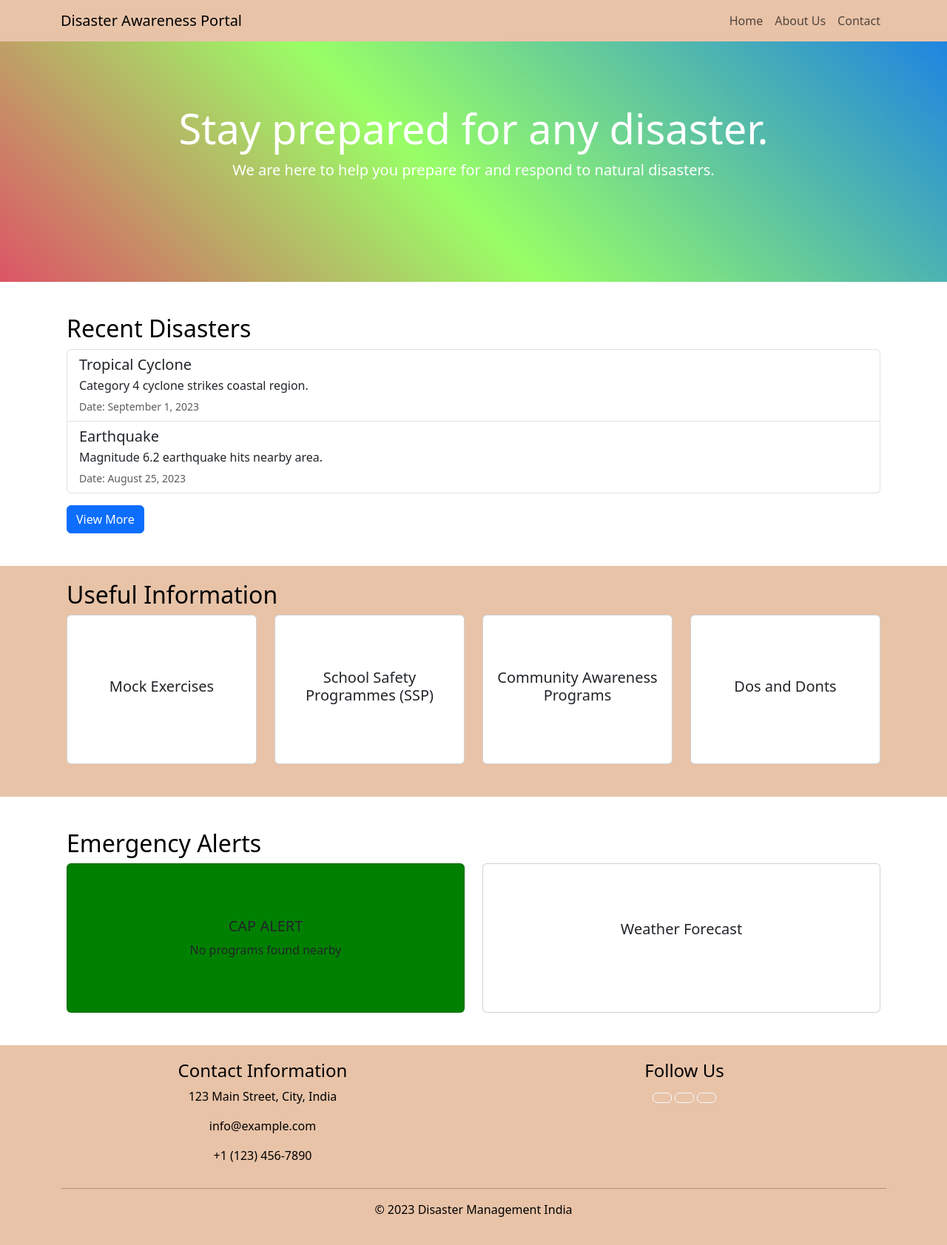
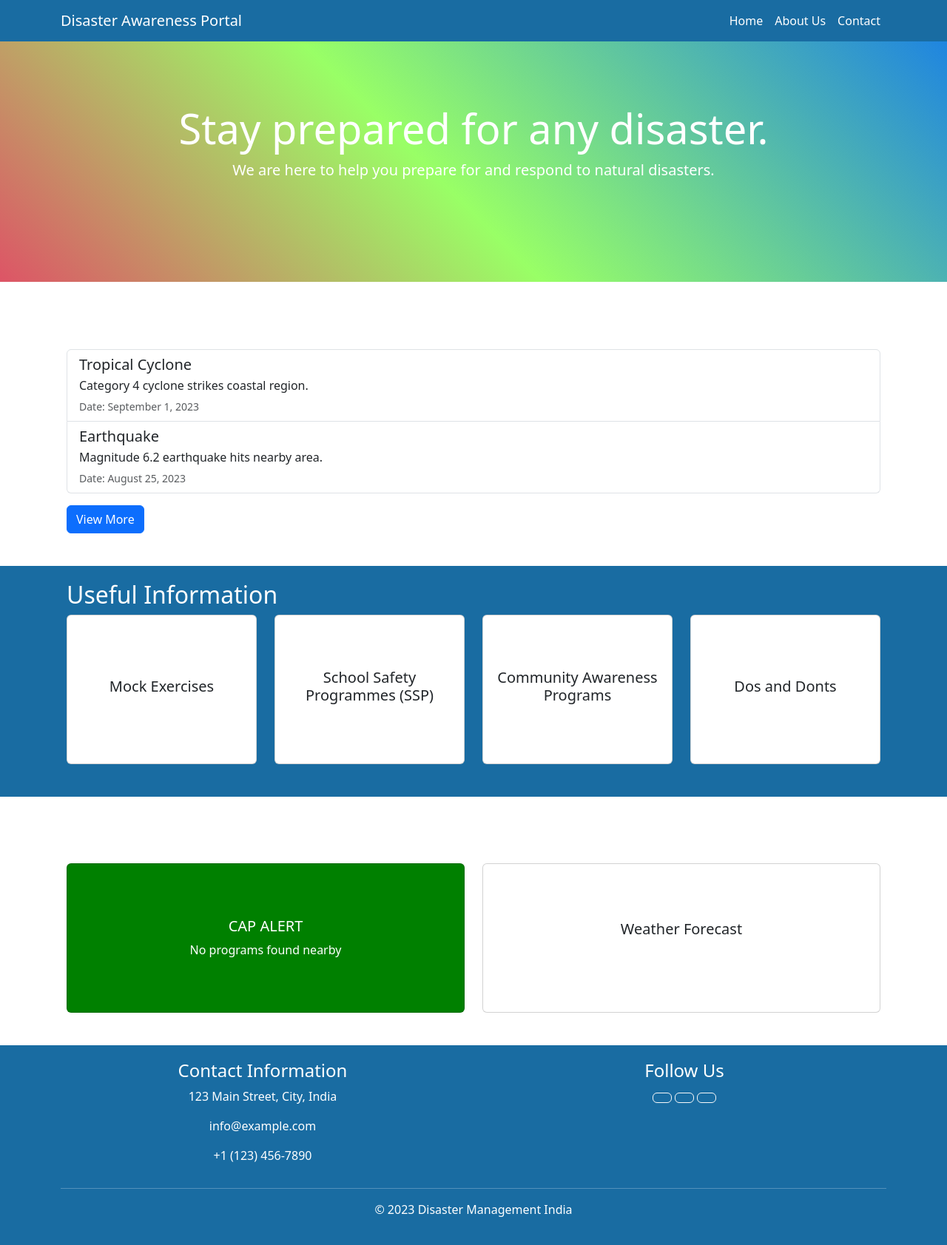
Before and after one commit to MrAyushBajpai/Disaster-Management-Tool, a plain HTML site: page index.html in a window 1280 px wide. Shown: the whole page at 74% size. Drawn offline with nearby package versions, Linux system fonts and the light colour scheme.

Commit message:
Updated Theme

```diff
--- a/js/cap-alert.js
+++ b/js/cap-alert.js
@@ -2,6 +2,7 @@ const capAlertCard = document.getElementById("cap-alert-card");
 
 function changeBackgroundColorToRed() {
     capAlertCard.style.backgroundColor = "#008000";
+    capAlertCard.style.color = "#fff";
 }
 
 changeBackgroundColorToRed();
--- a/navbar.html
+++ b/navbar.html
@@ -21,6 +21,11 @@
 </nav>
 
 <style>
+
+    .navbar-brand {
+        color: #fff; /* Set the text color to white */
+    }
+
     .navbar-nav {
         margin-left: auto;
     }
--- a/styles.css
+++ b/styles.css
@@ -1,3 +1,48 @@
+/* Define color variables */
+:root {
+    --primary-text-color: #fff;
+    --secondary-background-color: #196CA2;
+}
+
+/* Global styles */
+body {
+    font-family: 'Roboto', sans-serif;
+    color: var(--primary-text-color);
+}
+
+/* Navbar */
+.navbar {
+    background-color: var(--secondary-background-color);
+    position: relative;
+    color: var(--primary-text-color) !important;
+    padding: 20px 0;
+    text-align: center;
+}
+
+.nav-item .nav-link {
+    color: var(--primary-text-color);
+}
+
+/* Footer */
+.footer {
+    background-color: var(--secondary-background-color);
+    color: var(--primary-text-color);
+    padding: 20px 0;
+    text-align: center;
+}
+
+/* Useful Info Section */
+.useful-info-section {
+    background-color: var(--secondary-background-color);
+}
+
+/* Container with Margin Top */
+.container.mt-4 {
+    padding: 20px;
+    color: var(--primary-text-color);
+}
+
+/* Wavy Jumbotron */
 .wavy-jumbotron {
     background-image: linear-gradient(45deg, #f06, #9f6, #06f, #f06);
     background-size: 200% 200%;
@@ -9,6 +54,7 @@
     text-align: center;
 }
 
+/* Keyframe Animation for Wavy Jumbotron */
 @keyframes wave {
     0% {
         background-position: 200% 0;
@@ -18,36 +64,7 @@
     }
 }
 
-body {
-    font-family: 'Roboto', sans-serif;
-    color: #000;
-}
-
-.navbar {
-    background-color: #e8c3a8;
-    position: relative;
-    color: #000;
-    padding: 20px 0;
-    text-align: center;
-}
-
-.footer {
-    background-color: #e8c3a8;
-    color: #000;
-    padding: 20px 0;
-    text-align: center;
-}
-
-.useful-info-section {
-    background-color: #e8c3a8;
-}
-
-.container.mt-4 {
-    padding: 20px;
-    color: #000;
-}
-
-
+/* Clickable Card */
 .clickable-card {
     cursor: pointer;
     transition: transform 0.2s ease-in-out;
@@ -58,6 +75,7 @@ body {
     transform: scale(1.05);
 }
 
+/* Card Body */
 .card-body {
     display: flex;
     flex-direction: column;
@@ -67,10 +85,12 @@ body {
     height: 200px; /* Ensure the card body takes up the full card height */
 }
 
+/* Card Title */
 .card-title {
     margin: 0;
 }
 
+/* Alert Card */
 .alert-card {
     transition: transform 0.2s ease-in-out;
     height: 200px; /* Set a fixed height for the card */
@@ -81,6 +101,7 @@ body {
     transform: scale(1.05);
 }
 
+/* White Background Card */
 .white-background-card {
     transition: transform 0.2s ease-in-out;
     height: 200px; /* Set a fixed height for the card */
```
